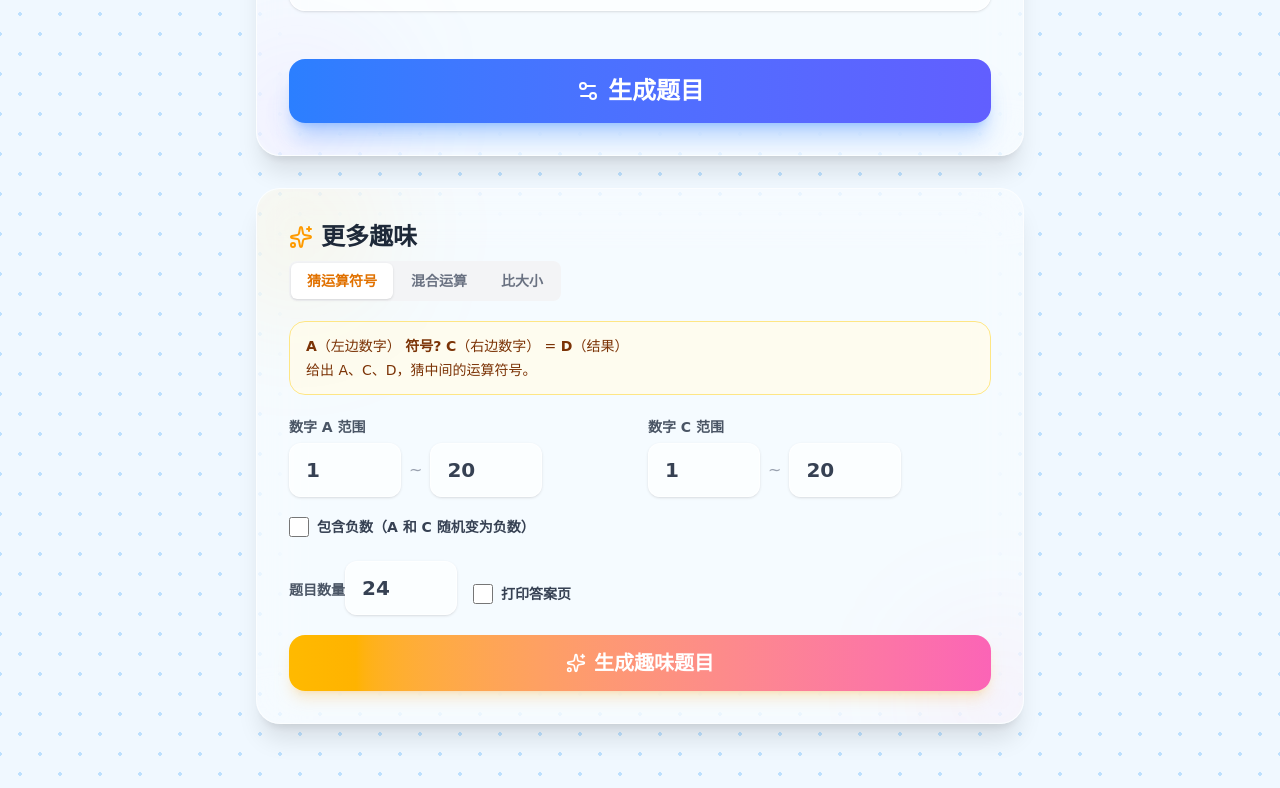
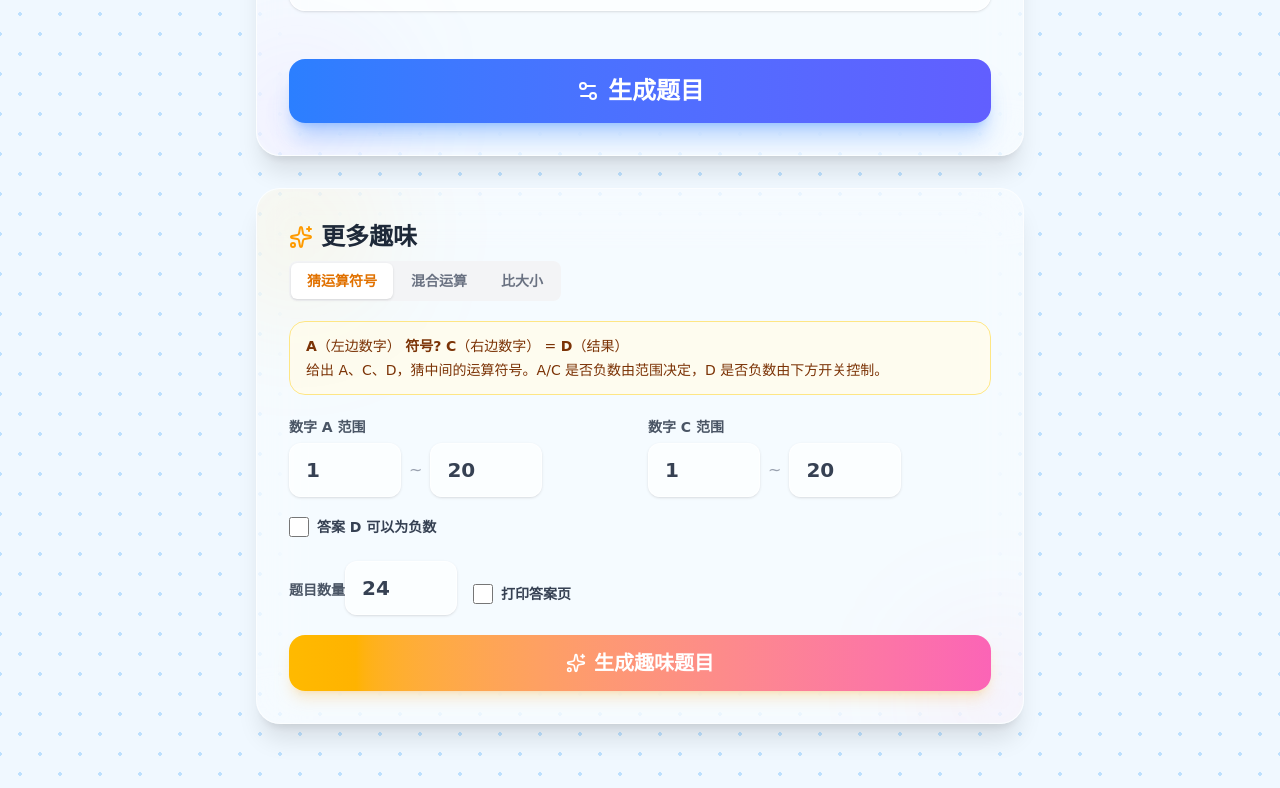
Before and after one commit to Reirei-syu/dude-arithmetic, a React (Vite) app: page / in a window 1280 px wide. Shown: the part 1686-2474 px from the top of the page. Built offline with nearby package versions, Linux system fonts and the light colour scheme.

Commit message:
fix: 猜符号负数开关改为控制答案D，AC负数由手动范围决定
- 移除了随机给A/C加负号的逻辑
- funAllowNegative 改为控制 D(ans) 是否允许为负数
- 开关关闭时跳过 D<0 的题目
- 标签改为「答案 D 可以为负数」
- per-type提示增加说明

```diff
--- a/src/App.tsx
+++ b/src/App.tsx
@@ -514,19 +514,14 @@ export default function App() {
       attempts++;
 
       if (funType === 'guess-op') {
-        let a = randomInRange(rA.min, rA.max);
-        let c = randomInRange(rC.min, rC.max);
-        if (c === 0) continue;
-        if (funAllowNegative) {
-          if (Math.random() < 0.5) a = -a;
-          if (Math.random() < 0.5 && c !== 0) c = -c;
-        }
-        // exclude ÷ by 0 after negating
+        const a = randomInRange(rA.min, rA.max);
+        const c = randomInRange(rC.min, rC.max);
         if (c === 0) continue;
         const op = operatorOptions[Math.floor(Math.random() * operatorOptions.length)];
         const ans = computeAnswer(a, op, c);
         if (!isFinite(ans) || !Number.isInteger(ans)) continue;
         if (ans < -99999 || ans > 99999) continue;
+        if (!funAllowNegative && ans < 0) continue;
         const key = `${a}|${c}|${ans}|guessop`;
         if (seen.has(key)) continue;
         seen.add(key);
@@ -879,7 +874,7 @@ export default function App() {
             {/* per-type info tip */}
             <div className="rounded-2xl border border-amber-200 bg-amber-50/80 px-3 py-3 sm:px-4 text-sm text-amber-900 leading-6">
               {funType === 'guess-op' && (
-                <p><span className="font-bold">A</span>（左边数字）  <span className="font-bold">符号?</span>  <span className="font-bold">C</span>（右边数字）  =  <span className="font-bold">D</span>（结果）<br/>给出 A、C、D，猜中间的运算符号。</p>
+                <p><span className="font-bold">A</span>（左边数字）  <span className="font-bold">符号?</span>  <span className="font-bold">C</span>（右边数字）  =  <span className="font-bold">D</span>（结果）<br/>给出 A、C、D，猜中间的运算符号。A/C 是否负数由范围决定，D 是否负数由下方开关控制。</p>
               )}
               {funType === 'mixed' && (
                 <p><span className="font-bold">A</span>（第一个数）  ○  <span className="font-bold">B</span>（第二个数）  ○  <span className="font-bold">C</span>（第三个数）  =  <span className="font-bold">答案</span><br/>先算 B ○ C，再算 A ○ 结果。上下两个运算符号独立随机。</p>
@@ -913,7 +908,7 @@ export default function App() {
             {funType === 'guess-op' && (
               <label className="flex items-center gap-2 cursor-pointer">
                 <input type="checkbox" checked={funAllowNegative} onChange={(e) => setFunAllowNegative(e.target.checked)} className="h-5 w-5 rounded border-gray-300 text-blue-500 focus:ring-blue-400" />
-                <span className="text-sm text-gray-700 font-bold">包含负数（A 和 C 随机变为负数）</span>
+                <span className="text-sm text-gray-700 font-bold">答案 D 可以为负数</span>
               </label>
             )}
 
```
